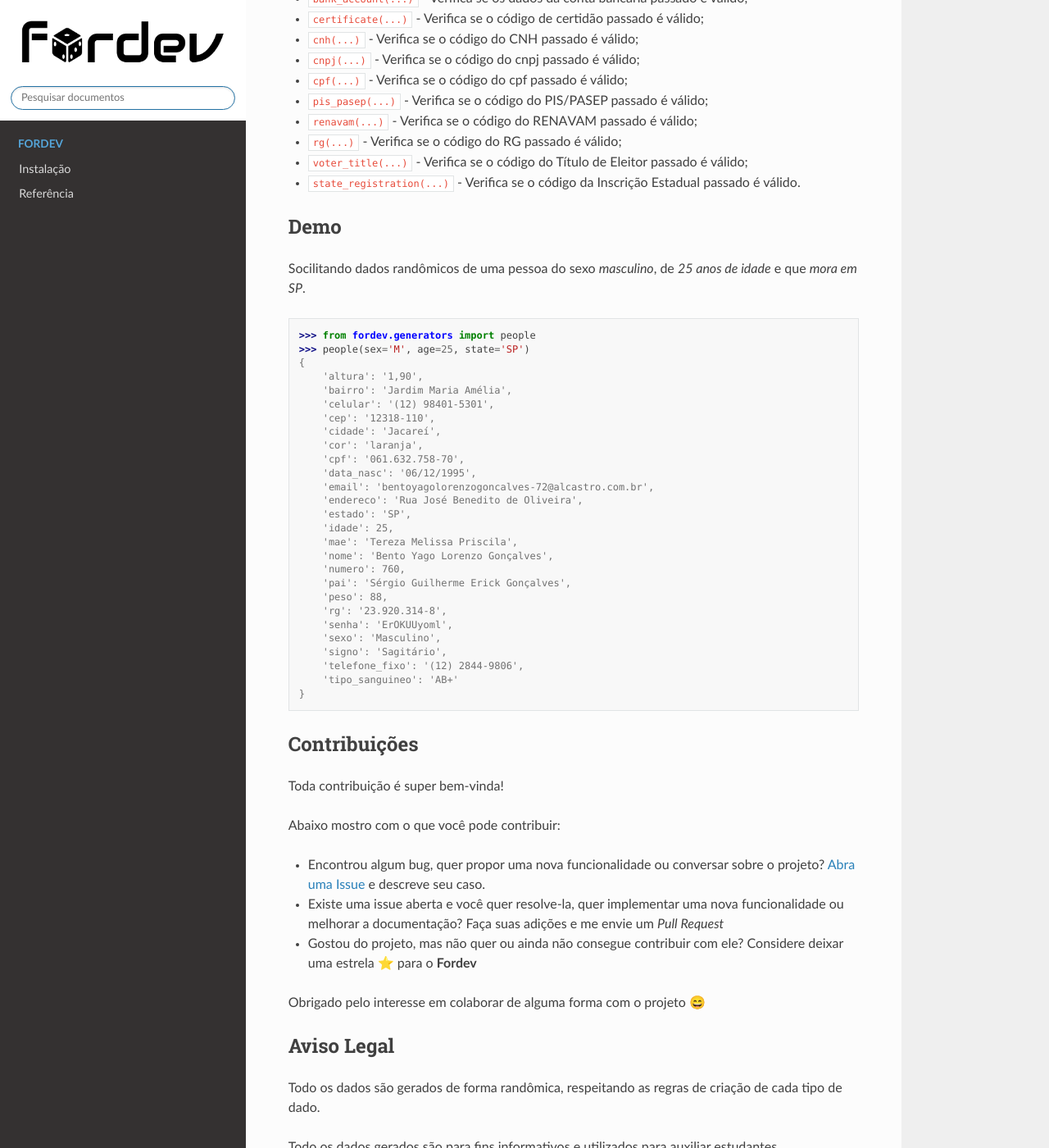
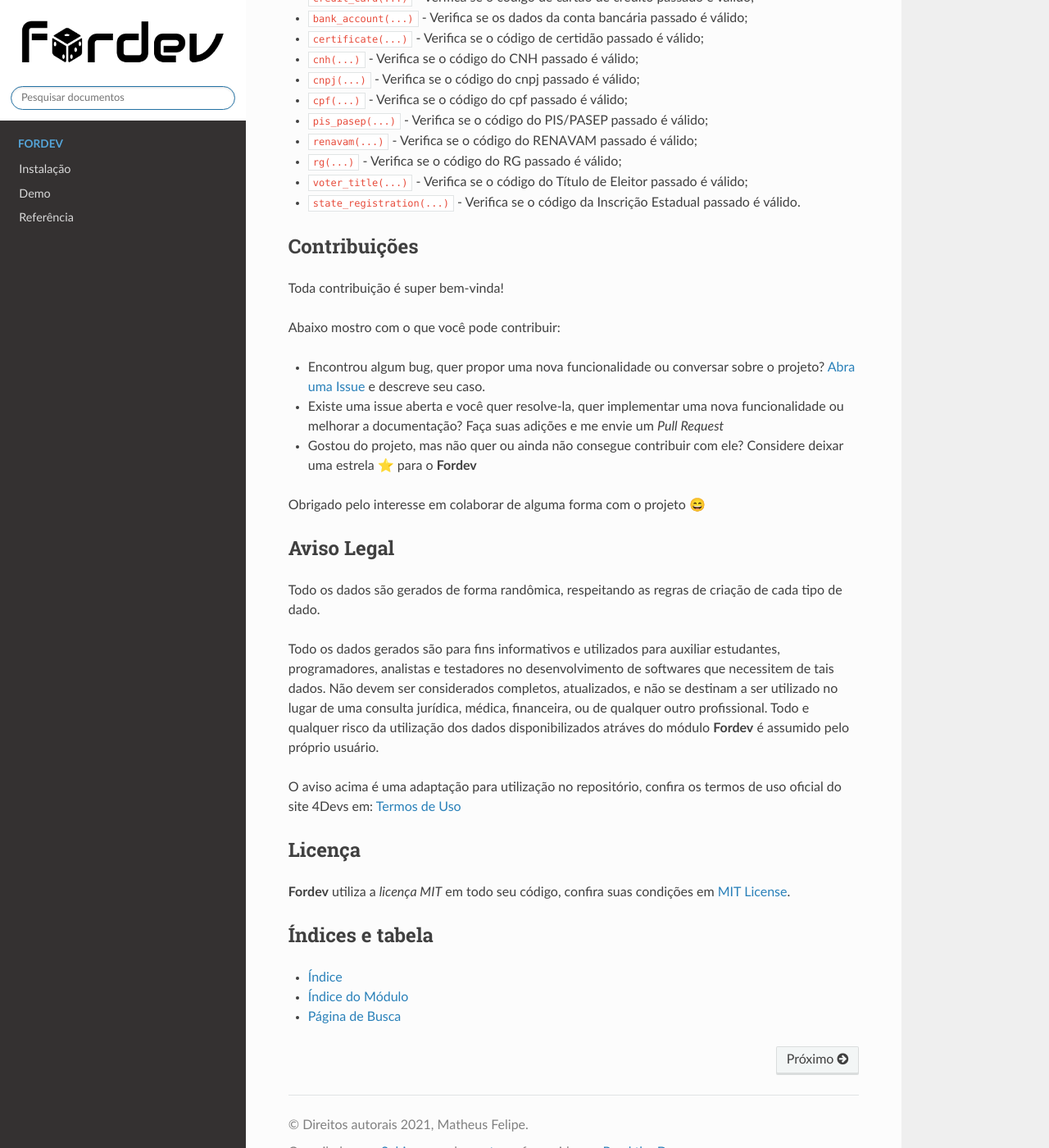
Before and after one commit to matheusfelipeog/fordev, a Sphinx documentation site: the page built from docs/source/index.rst, in a window 1280 px wide and 1400 px high, scrolled down 1686 px. Shown: the whole window at 82% size. Built offline with Sphinx 7.4.7 and the Read the Docs theme 2.0.0, drawn with Linux system fonts in a browser that asks for light colours.

```diff
--- a/docs/source/index.rst
+++ b/docs/source/index.rst
@@ -102,40 +103,6 @@ Abaixo estão todas as funções correspondentes às funcionalidades disponívei
 - ``state_registration(...)`` - Verifica se o código da Inscrição Estadual passado é válido.
 
 
-Demo
-----
-
-Socilitando dados randômicos de uma pessoa do sexo *masculino*, de *25 anos de idade* e que *mora em SP*.
-
->>> from fordev.generators import people
->>> people(sex='M', age=25, state='SP')
-{
-    'altura': '1,90',
-    'bairro': 'Jardim Maria Amélia',
-    'celular': '(12) 98401-5301',
-    'cep': '12318-110',
-    'cidade': 'Jacareí',
-    'cor': 'laranja',
-    'cpf': '061.632.758-70',
-    'data_nasc': '06/12/1995',
-    'email': 'bentoyagolorenzogoncalves-72@alcastro.com.br',
-    'endereco': 'Rua José Benedito de Oliveira',
-    'estado': 'SP',
-    'idade': 25,
-    'mae': 'Tereza Melissa Priscila',
-    'nome': 'Bento Yago Lorenzo Gonçalves',
-    'numero': 760,
-    'pai': 'Sérgio Guilherme Erick Gonçalves',
-    'peso': 88,
-    'rg': '23.920.314-8',
-    'senha': 'ErOKUUyoml',
-    'sexo': 'Masculino',
-    'signo': 'Sagitário',
-    'telefone_fixo': '(12) 2844-9806',
-    'tipo_sanguineo': 'AB+'
-}
-
-
 Contribuições
 -------------
 
```
Also changed, not shown: other parts of docs/source/index.rst (+1 -0 lines), docs/source/demo.rst (added, +40 -0 lines).
